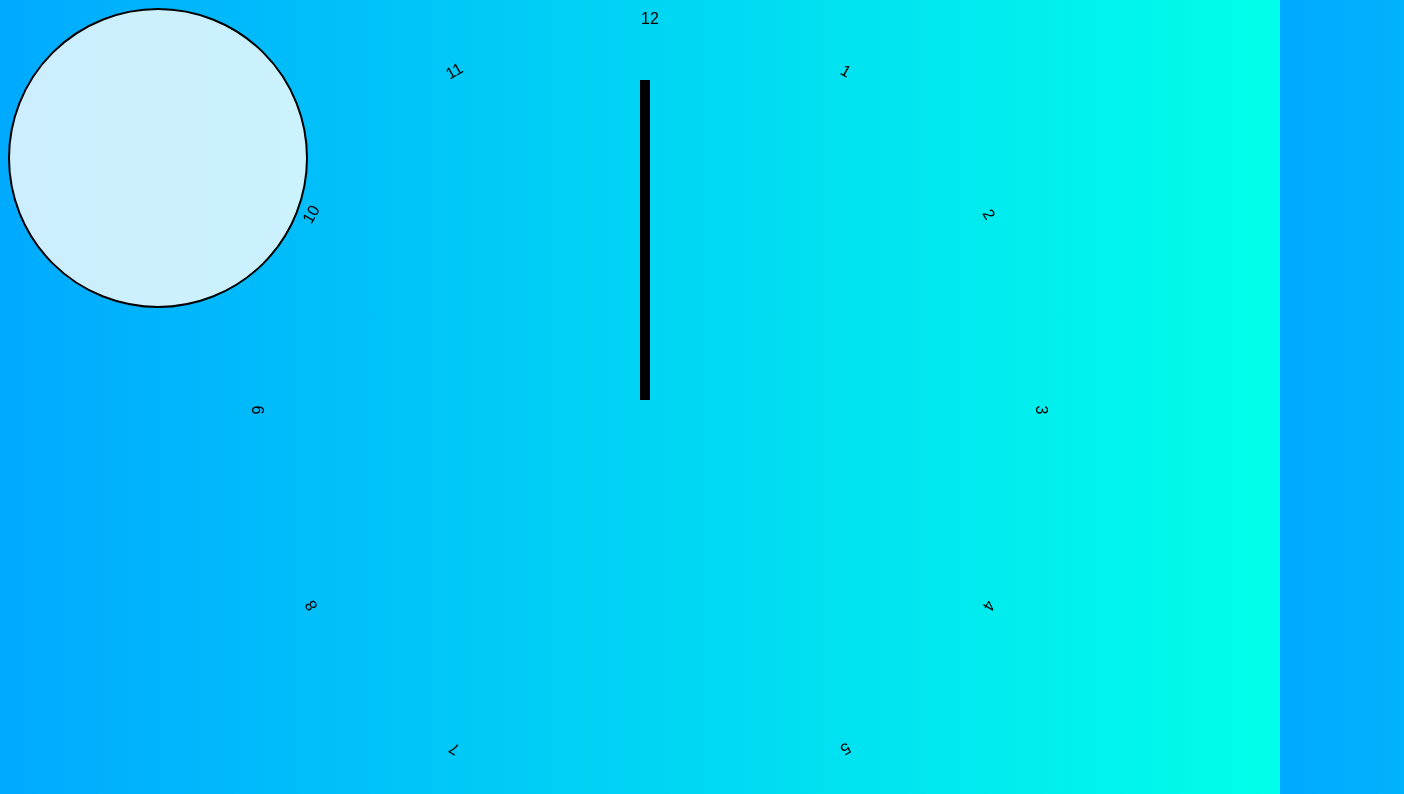
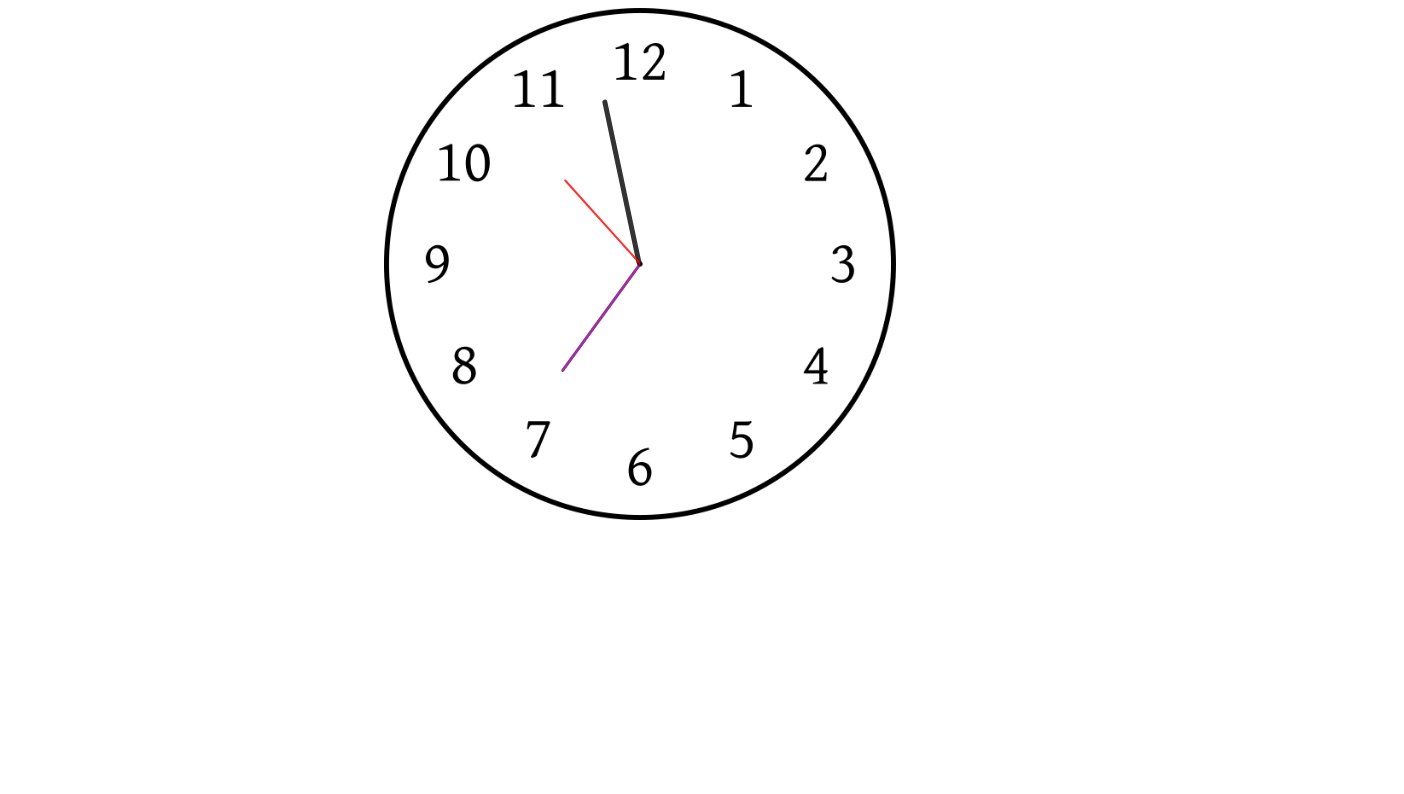
Before and after one commit to parshuram10/Library_Manage3, a plain HTML site: page Library Management/validation/clock.html in a window 1280 px wide. Shown: the top 794 px of the page, 1404 px wide, since content can reach past the window. Drawn offline with Linux system fonts and the light colour scheme.

Commit message:
Clock using html css js

```diff
--- a/Library Management/validation/clock.css
+++ b/Library Management/validation/clock.css
@@ -1,65 +1,43 @@
-*, *::after, *::before{
-	box-sizing: border-box;
-	font-family: Gotham Rounded, sans-serif;
+#clockContainer{
+	position: relative;
+	height: 40vw;
+	width: 40vw;
+	margin: auto;
+	background: url("clock.png") no-repeat;
+	background-size: 100%;
 }
 
-body{
-	background: linear-gradient(to right,hsl(200,100%,50%),hsl(175,100%,50%));
+#hour, #minute, #second{
+	position: absolute;
+	background: black;
+	border-radius: 5px;
 }
-.clock{
-	width: 300px;
-	height: 300px;
-	background-color: rgba(255,255,255, .8);
-	border-radius: 50%;
-	border: 2px solid black;
+#hour{
+	width: 1%;
+    height: 33%;
+    top: 17.1%;
+    left: 49.4%;
+    opacity: 0.8;
+    transform-origin: bottom;
+   	/*display: none;*/
 }
-.clock .number{
-	--rotation: 0;
-	position: absolute;
-	width: 100%;
-	height: 100%;
-	text-align: center;
-	transform: rotate(var(--rotation));
+#minute{
+	width: 0.5%;
+    height: 26%;
+    top: 24%;
+    left: 49.75%;
+    opacity: 0.8;
+    background: purple;
+    transform-origin: bottom;
+    /*display: none;*/
 }
-.clock .number1{
-	--rotation : 30deg;
+#second{
+	width: 0.3%;
+    height: 22%;
+    top: 28%;
+    left: 49.8%;
+    opacity: 0.8;
+    background: red;
+    transform-origin: bottom;
+    /*display: none;*/
 }
-.clock .number2{
-	--rotation : 60deg;
-}
-.clock .number3{
-	--rotation : 90deg;
-}
-.clock .number4{
-	--rotation : 120deg;
-}
-.clock .number5{
-	--rotation : 150deg;
-}
-.clock .number6{
-	--rotation : 180deg;
-}
-.clock .number7{
-	--rotation : 210deg;
-}
-.clock .number8{
-	--rotation : 240deg;
-}
-.clock .number9{
-	--rotation : 270deg;
-}
-.clock .number10{
-	--rotation : 300deg;
-}
-.clock .number11{
-	--rotation : 330deg;
-}
-
-.clock .hand{
-	position: absolute;
-	bottom: 50%;
-	left: 50%;
-	height: 40%;
-	width: 10px;
-	background-color: black;
-}
--- a/Library Management/validation/clock.html
+++ b/Library Management/validation/clock.html
@@ -3,30 +3,15 @@
 <head>
 	<meta charset="utf-8">
 	<title>Clock</title>
+	<script type="text/javascript" src="clock.js"></script>
 	<link rel="stylesheet" type="text/css" href="clock.css">
-
 </head>
 <body>
 
-	<div class="clock">
-		<div class="hand hour"></div>
-		<div class="hand minutes"></div>
-		<div class="hand seconds"></div>
-		<div class="number number1">1</div>
-		<div class="number number2">2</div>
-		<div class="number number3">3</div>
-		<div class="number number4">4</div>
-		<div class="number number5">5</div>
-		<div class="number number6">6</div>
-		<div class="number number7">7</div>
-		<div class="number number8">8</div>
-		<div class="number number9">9</div>
-		<div class="number number10">10</div>
-		<div class="number number11">11</div>
-		<div class="number number12">12</div>
-
+	<div id="clockContainer" >
+		<div id="hour"></div>
+		<div id="minute"></div>
+		<div id="second"></div>
 	</div>
-
-	<script type="text/javascript" src="clock.js"></script>
 </body>
 </html>
--- a/Library Management/validation/clock.js
+++ b/Library Management/validation/clock.js
@@ -0,0 +1,15 @@
+setInterval(()=>{
+
+	d = new Date();
+	htime = d.getHours();
+	mtime = d.getMinutes();
+	stime = d.getSeconds();
+
+	hrotation = 30*htime + mtime/2;
+	mrotation = 6*mtime;
+	srotation = 6*stime;
+
+	hour.style.transform = `rotate(${hrotation}deg)`;
+	minute.style.transform = `rotate(${mrotation}deg)`;
+	second.style.transform = `rotate(${srotation}deg)`;
+},1000)
```
Also changed, not shown: Library Management/validation/clock.png (added).
